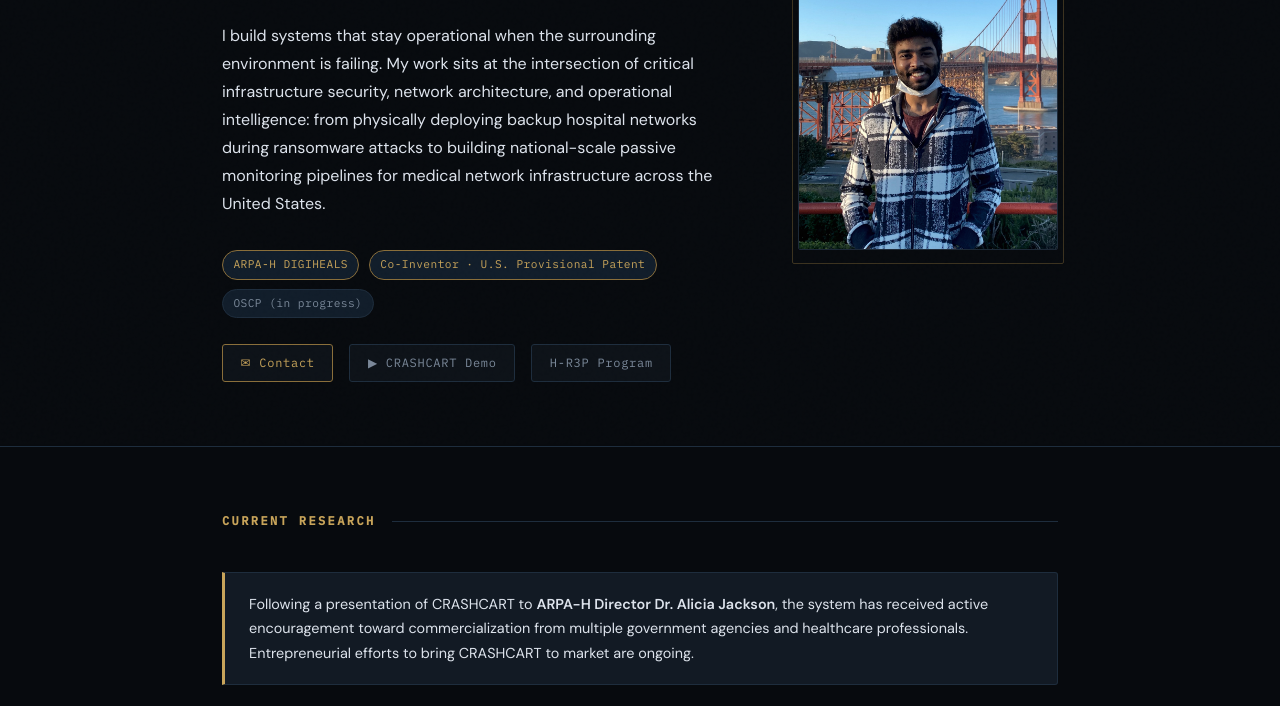
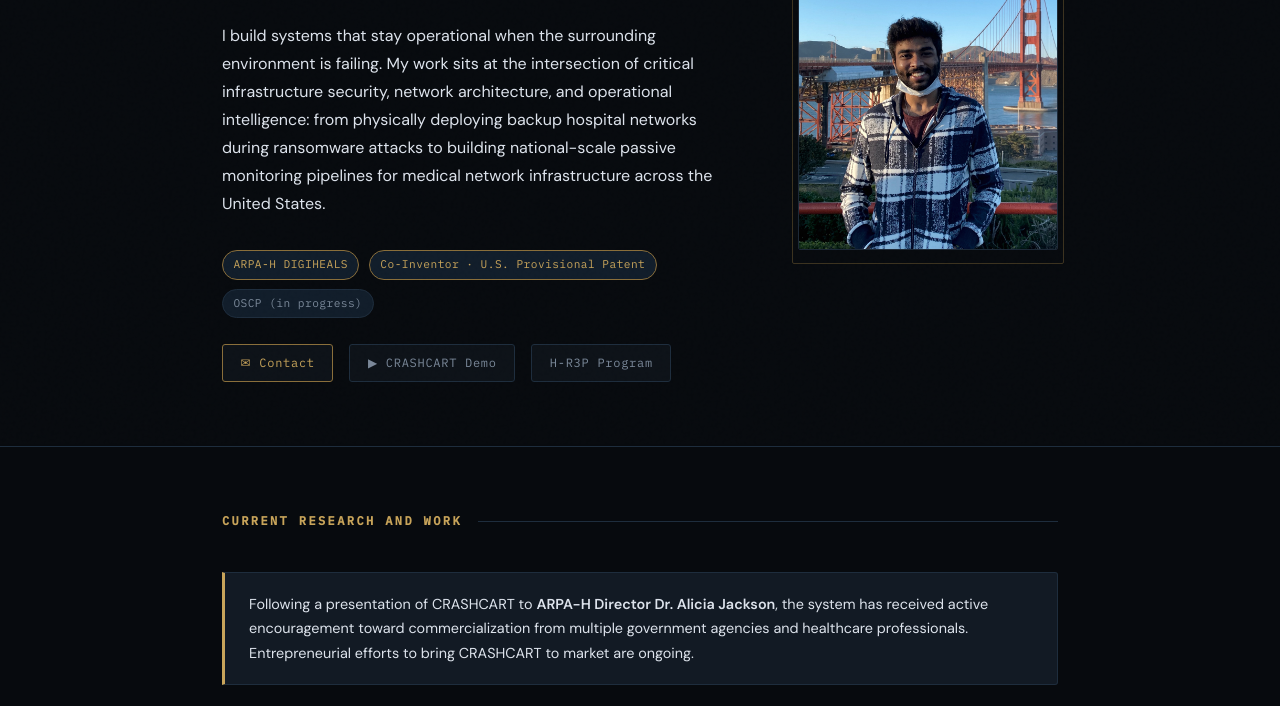
Before and after one commit to KartikeyanSubramanyam/MyWebsiteAndBlog, a plain HTML site: page index.html in a window 1280 px wide. Shown: the part 356-1062 px from the top of the page. Drawn offline with Linux system fonts and the light colour scheme.

Commit message:
updating website, and definitely making it better

```diff
--- a/index.html
+++ b/index.html
@@ -695,7 +695,7 @@ strong { color: var(--text); font-weight: 600; }
 <!-- RESEARCH / EXPERIENCE -->
 <section id="research">
   <div class="container">
-    <div class="section-label"><h2>Current Research</h2></div>
+    <div class="section-label"><h2>Current Research and Work</h2></div>
 
     <div class="highlight-block">
       Following a presentation of CRASHCART to <strong>ARPA-H Director Dr. Alicia Jackson</strong>, the system has received active encouragement toward commercialization from multiple government agencies and healthcare professionals. Entrepreneurial efforts to bring CRASHCART to market are ongoing.
```
